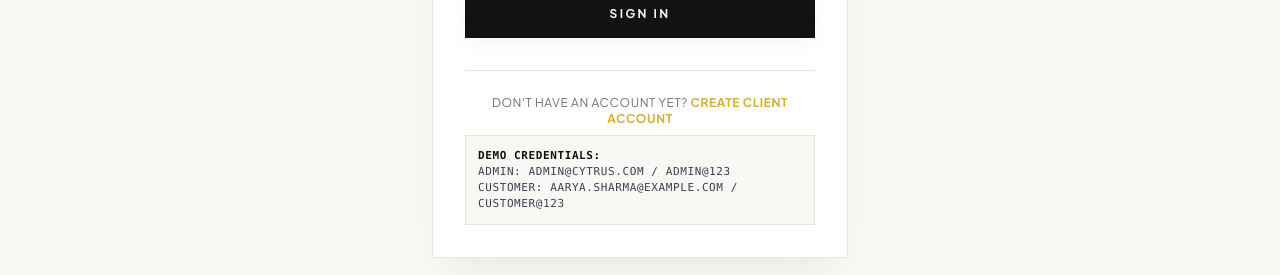
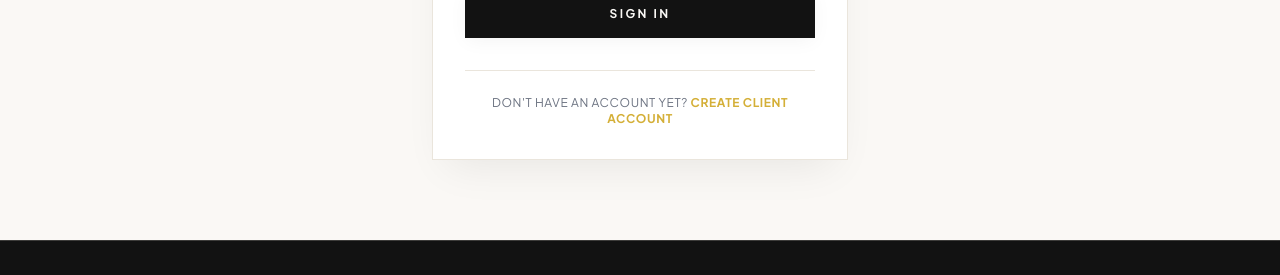
Before and after one commit to Sanjayram710/Cytrus, a Next.js app: page /login in a window 1280 px wide. Shown: the part 520-795 px from the top of the page. Built offline with nearby package versions, Linux system fonts and the light colour scheme; no server answers; a web font is replaced by a local one.

Commit message:
Remove demo credentials box from login page

```diff
--- a/src/app/login/page.tsx
+++ b/src/app/login/page.tsx
@@ -98,18 +98,13 @@ export default function LoginPage() {
           </button>
         </form>
 
-        <div className="mt-8 pt-6 border-t border-luxury-border text-xs uppercase tracking-wider space-y-2">
+        <div className="mt-8 pt-6 border-t border-luxury-border text-xs uppercase tracking-wider text-center">
           <p className="text-gray-500">
             Don't have an account yet?{' '}
             <Link href="/register" className="text-luxury-gold font-bold hover:underline">
               Create Client Account
             </Link>
           </p>
-          <div className="p-3 bg-luxury-cream border border-luxury-border text-[11px] text-gray-700 text-left font-mono">
-            <p className="font-bold text-luxury-black">Demo Credentials:</p>
-            <p>Admin: admin@cytrus.com / Admin@123</p>
-            <p>Customer: aarya.sharma@example.com / Customer@123</p>
-          </div>
         </div>
       </div>
     </div>
```
